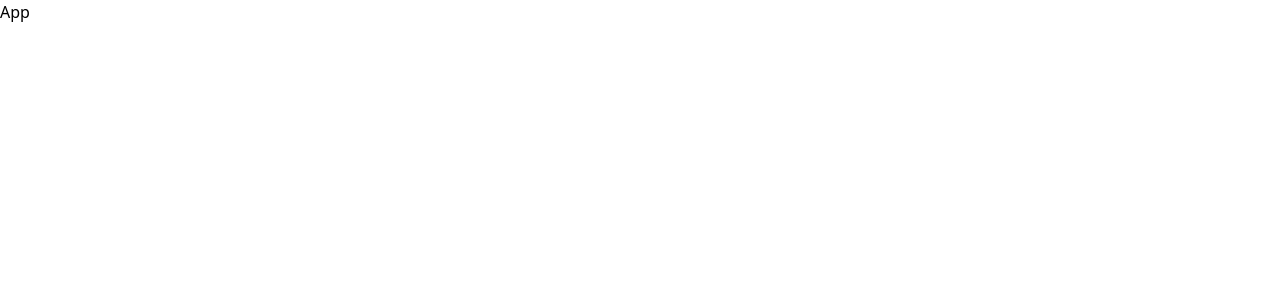
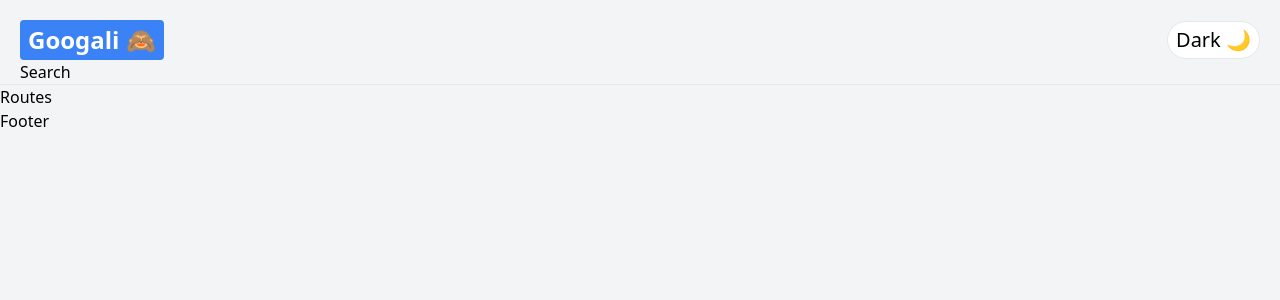
Before and after one commit to gr8guyrabi/googali, a React (Create React App) app: page / in a window 1280 px wide. Shown: the top 300 px of the page. Built offline with nearby package versions, Linux system fonts and the light colour scheme.

Commit message:
add components and dark theme toggle, setup navbar

```diff
--- a/package.json
+++ b/package.json
@@ -9,7 +9,11 @@
     "@testing-library/user-event": "^13.2.1",
     "react": "^17.0.2",
     "react-dom": "^17.0.2",
+    "react-loader-spinner": "^5.1.4",
+    "react-player": "^2.9.0",
+    "react-router-dom": "^6.2.1",
     "react-scripts": "5.0.0",
+    "use-debounce": "^7.0.1",
     "web-vitals": "^2.1.0"
   },
   "scripts": {
--- a/src/App.js
+++ b/src/App.js
@@ -1,9 +1,17 @@
-import React from 'react'
+import React, { useState } from 'react'
+
+import { Navbar, Routes, Footer } from './components'
 
 const App = () => {
+    const [darkTheme, setDarkTheme] = useState(false)
+
   return (
-    <div>
-        <h1>App</h1>
+    <div className={darkTheme ? 'dark': ''}>
+        <div className="bg-gray-100 dark:bg-gray-900 dark:text-gray-200 min-h-screen">
+            <Navbar darkTheme={darkTheme} setDarkTheme={setDarkTheme} />
+            <Routes />
+            <Footer />
+        </div>
     </div>
   )
 }
--- /dev/null
+++ b/src/components/Footer.jsx
@@ -0,0 +1,11 @@
+import React from 'react'
+
+const Footer = () => {
+  return (
+    <div>
+        <h1>Footer</h1>
+    </div>
+  )
+}
+
+export default Footer
--- /dev/null
+++ b/src/components/Navbar.jsx
@@ -0,0 +1,28 @@
+import React from 'react'
+import { Link } from 'react-router-dom'
+
+import Search from './Search'
+
+const Navbar = ({ setDarkTheme, darkTheme }) => {
+  return (
+    <div className="p-5 pb-0 flex flex-wrap sm:justify-between justify-center items-center border-b dark:border-gray-700 border-gray-200">
+        <div className="flex justify-between items-center space-x-5 w-screen">
+            <Link to="/">
+                <p className="text-2xl bg-blue-500 font-bold text-white py-1 px-2 rounded dark:bg-gray-500 dark:text-gray-900">
+                    Googali 🙈
+                </p>
+            </Link>
+            <button
+                type="button"
+                onClick={() => setDarkTheme(!darkTheme)}
+                className="text-xl dark:bg-gray-50 dark:text-gray-900 bg-white border rounded-full px-2 py-1 hover:shadow-lg"
+            >
+                {darkTheme ? 'Light 💡' : 'Dark 🌙'}
+            </button>
+        </div>
+        <Search />
+    </div>
+  )
+}
+
+export default Navbar
--- /dev/null
+++ b/src/components/Routes.jsx
@@ -0,0 +1,11 @@
+import React from 'react'
+
+const Routes = () => {
+  return (
+    <div>
+        <h1>Routes</h1>
+    </div>
+  )
+}
+
+export default Routes
--- /dev/null
+++ b/src/components/Search.jsx
@@ -0,0 +1,11 @@
+import React from 'react'
+
+const Search = () => {
+  return (
+    <div>
+        <h1>Search</h1>
+    </div>
+  )
+}
+
+export default Search
--- /dev/null
+++ b/src/components/index.js
@@ -0,0 +1,3 @@
+export { default as Navbar } from './Navbar'
+export { default as Footer } from './Footer'
+export { default as Routes } from './Routes'
--- a/src/index.js
+++ b/src/index.js
@@ -1,7 +1,12 @@
 import React from 'react'
 import ReactDOM from 'react-dom'
+import { BrowserRouter as Router } from 'react-router-dom'
 
 import App from './App'
 import './global.css'
 
-ReactDOM.render(<App />, document.getElementById('root'))
+ReactDOM.render(
+    <Router>
+        <App />
+    </Router>
+    , document.getElementById('root'))
--- a/tailwind.config.js
+++ b/tailwind.config.js
@@ -1,5 +1,6 @@
 module.exports = {
   content: ["./src/**/*.{js,jsx,ts,tsx}", "./public/index.html"],
+  darkMode: 'class',
   theme: {
     extend: {},
   },
```
Also changed, not shown: 1 other file (tests, documents, lock files or other folders).
